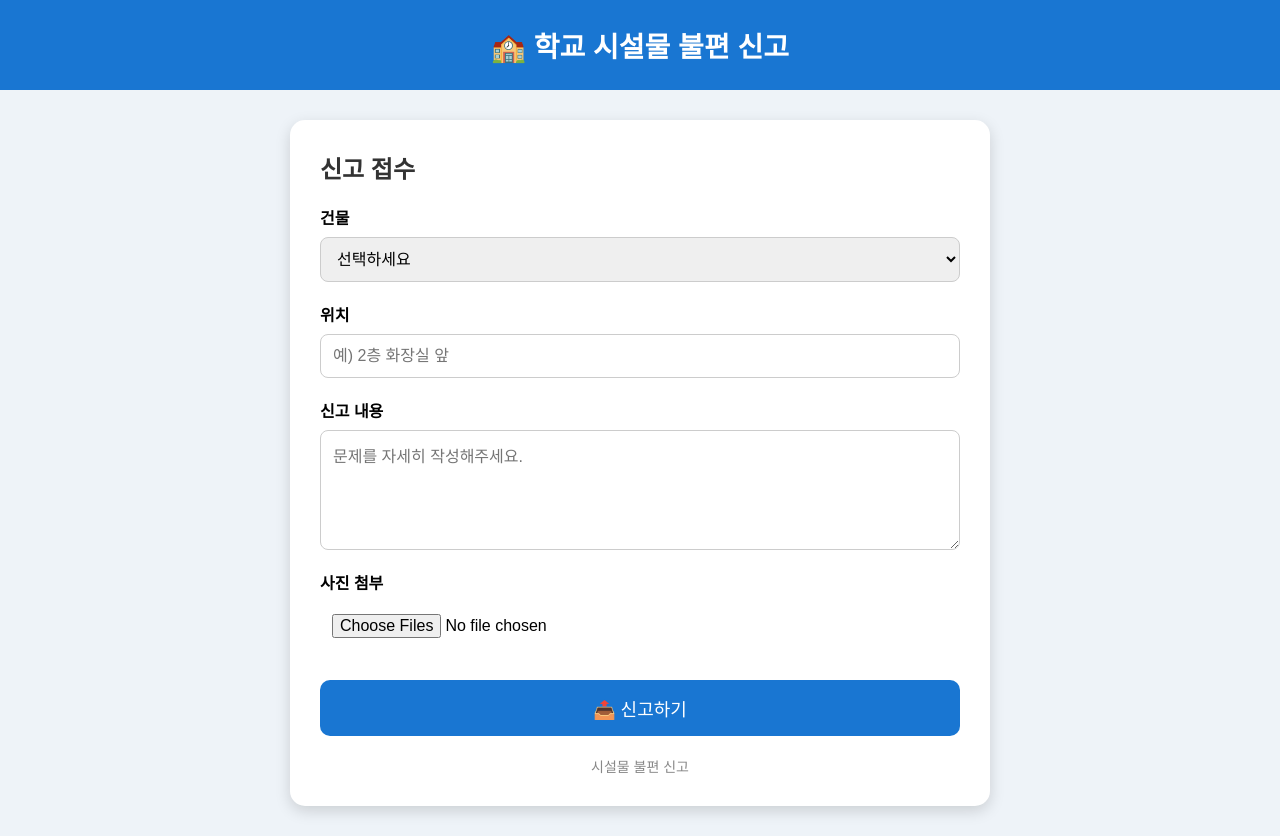
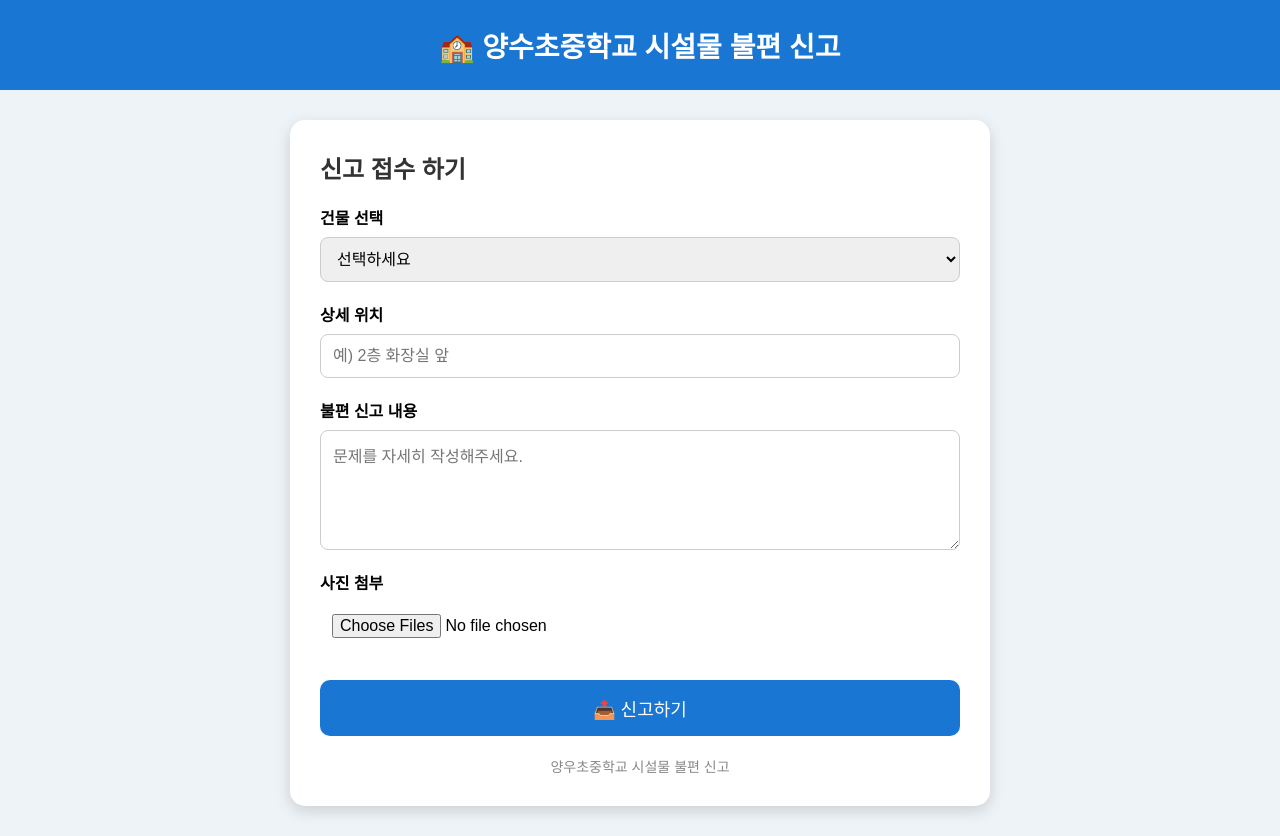
Before and after one commit to aijj2511-0707/yy, a website: page public/index.html in a window 1280 px wide. Drawn offline with Linux system fonts and the light colour scheme.

Commit message:
신고페이지개선

```diff
--- a/public/index.html
+++ b/public/index.html
@@ -128,7 +128,7 @@ button:disabled{
 
 
 <div class="header">
-🏫 학교 시설물 불편 신고
+🏫 양수초중학교 시설물 불편 신고
 </div>
 
 
@@ -136,14 +136,14 @@ button:disabled{
 <div class="container">
 
 
-<h2>신고 접수</h2>
+<h2>신고 접수 하기 </h2>
 
 
 
 <form id="reportForm">
 
 
-<label>건물</label>
+<label>건물 선택</label>
 
 
 <select name="building" required>
@@ -169,7 +169,7 @@ button:disabled{
 
 
 
-<label>위치</label>
+<label>상세 위치</label>
 
 
 <input
@@ -181,7 +181,7 @@ required>
 
 
 
-<label>신고 내용</label>
+<label>불편 신고 내용</label>
 
 
 <textarea
@@ -220,7 +220,7 @@ multiple>
 
 
 <div class="footer">
-시설물 불편 신고
+양우초중학교 시설물 불편 신고
 </div>
 
 
```
